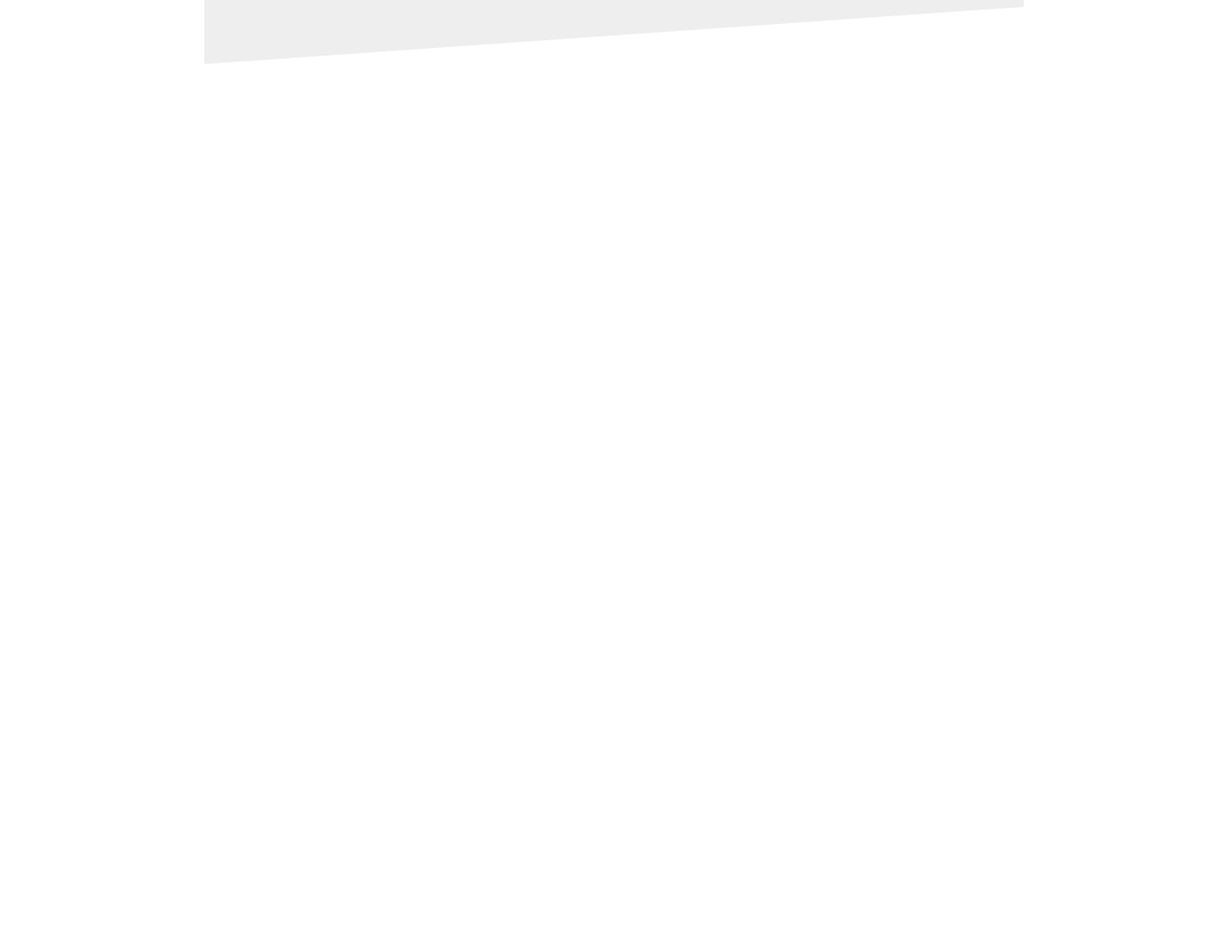
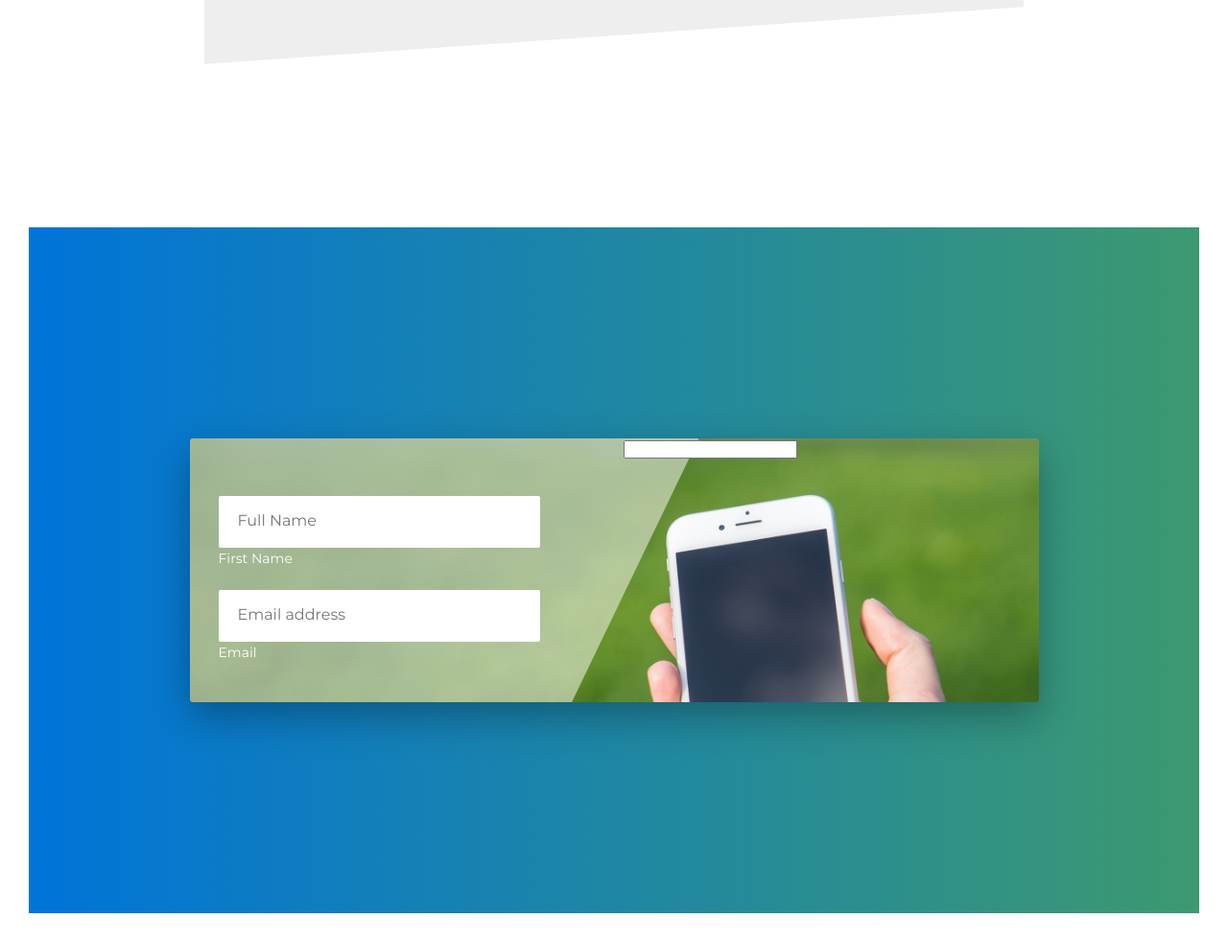
Before and after one commit to borkeszmate/SiteBuildingProject_1, a website: page index.html in a window 1280 px wide. Shown: the part 3398-4380 px from the top of the page at 96% size. Before the commit the page ends 3665 px from the top, so only its background shows below. Drawn offline with Linux system fonts and the light colour scheme.

Commit message:
Form started

```diff
--- a/index.html
+++ b/index.html
@@ -228,7 +228,7 @@
             <div class="section-recoms__container__img-container">
 
               <div class="section-recoms__container__img-hover-container">
-                <p>Nicol</p>
+                <p>Ramona</p>
               </div>
               <img src="/img/people1.jpeg" alt="Pretty_women_with_beer">
             </div>
@@ -271,6 +271,40 @@
       </div>
 
   </section>
+<!-- Form section -->
+  <section class="section-form">
+    <div class="row">
+      <div class="formContainer">
+        <div class="formContainer-overlay">
+          </div>
+
+
+          <div class="col-1-of-2">
+
+            <div class="inputContainer">
+            <form action="#" class="form">
+
+              <div class="form__group">
+                <input type="text" class="form__input" placeholder="Full Name" id="name" required>
+                <label for="name" class="form__label">First Name</label>
+              </div>
+
+              <div class="form__group">
+                <input type="email" class="form__input" placeholder="Email address" id="email" required>
+                <label for="email" class="form__label">Email</label>
+              </div>
+
+            </form>
+          </div>
+          </div>
+
+          <div class="col-1-of-2">
+            <input type="text">
+          </div>
+
+      </div>
+    </div>
+  </section>
 
  </main>
 </body>
--- a/sass/base/_utilities.scss
+++ b/sass/base/_utilities.scss
@@ -14,6 +14,21 @@
  margin-top:20rem;
 }
 
+.mb-1{
+ margin-bottom:5rem;
+}
+
+.mb-2{
+ margin-bottom:10rem;
+}
+
+.mb-3{
+ margin-bottom:15rem;
+}
+
+.mb-4{
+ margin-bottom:20rem;
+}
 .text-center{
  text-align: center;
 }
--- /dev/null
+++ b/sass/components/_form.scss
@@ -0,0 +1,60 @@
+
+.formContainer{
+ z-index: 10;
+ @include clearfix;
+ position: relative;
+ width: 75%;
+ margin: 0 auto;
+ color: white;
+ background-image: url('/img/contact.jpeg');
+ background-size: 100%;
+ background-position: top center;
+ background-repeat: no-repeat;
+ border-radius: 3px;
+ box-shadow: 0 1.5rem 4rem rgba(black, .3);
+
+ &-overlay{
+  position: absolute;
+  width: 100%;
+  height: 100%;
+  background-color: rgba(255, 255, 255, .5);
+  color: white;
+  clip-path: polygon(0 0, 60% 0, 45% 100% , 0 100%);
+  top: 0;
+  left: 0;
+  border-radius: 3px;
+  z-index: -10;
+
+ }
+}
+
+.inputContainer{
+
+ z-index: 30;
+ padding: 4rem 3rem;
+}
+
+.form{
+
+ &__group:not(:last-child){
+  z-index: 1000;
+  margin: 2rem 0;
+ }
+ &__input{
+  z-index: 1000;
+  font-size: 1.6rem;
+  font-family: inherit;
+  padding: 1.6rem 2rem;
+  border-radius: 2px;
+  background-color: rgba(white,1);
+  border: none;
+  border-bottom: 3px solid transparent;
+  width: 90%;
+  display: block;
+ }
+ &__input:focus{
+  border-bottom: 3px solid $color-green-1;
+  outline: none;
+  box-shadow: 0 1rem 1.5rem rgba(black, .2);
+ }
+}
--- a/sass/main.scss
+++ b/sass/main.scss
@@ -11,5 +11,6 @@
 @import "components/button";
 @import "components/compositions";
 @import "components/card";
+@import "components/form";
 
 @import "layouts/grid";
--- a/sass/pages/_home.scss
+++ b/sass/pages/_home.scss
@@ -233,3 +233,9 @@
 
 
 }
+
+.section-form{
+  background-image: linear-gradient(to right, $color-primary, $color-secondary);
+  padding: 20rem 0;
+
+}
```
Also changed, not shown: css/style.css, img/contact.jpeg (added).
